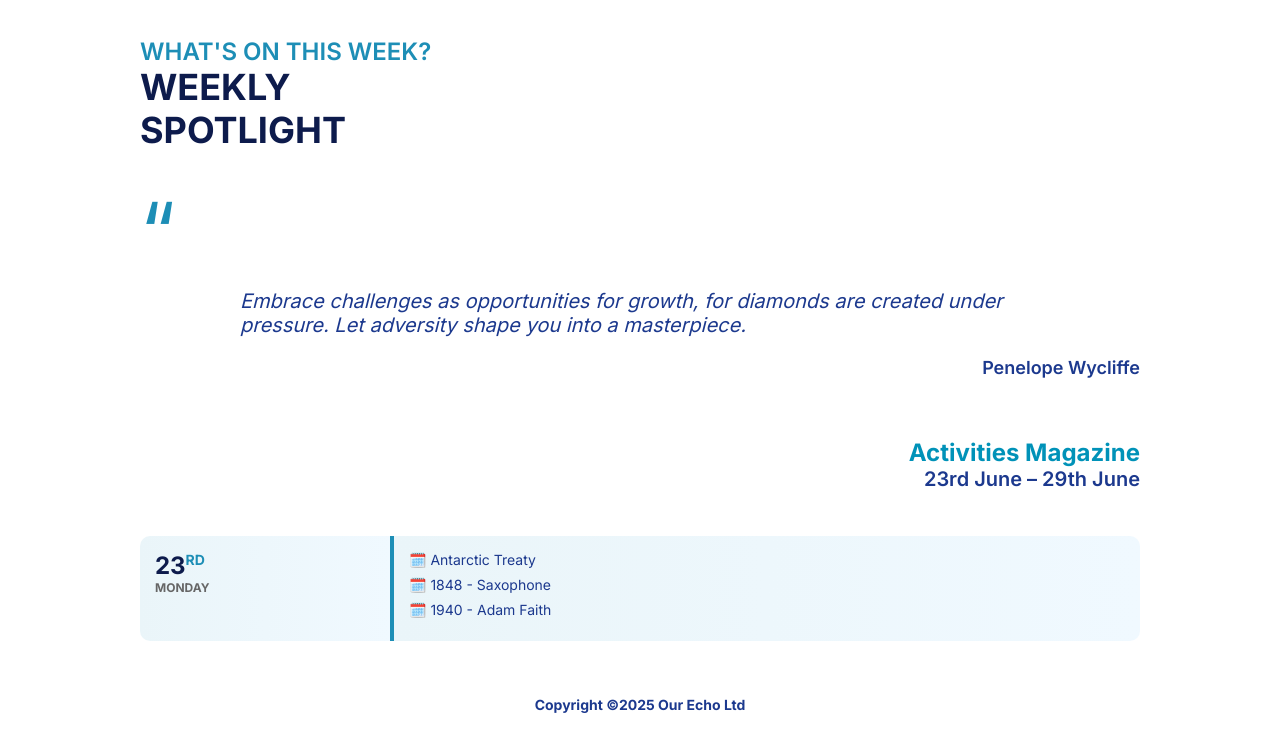
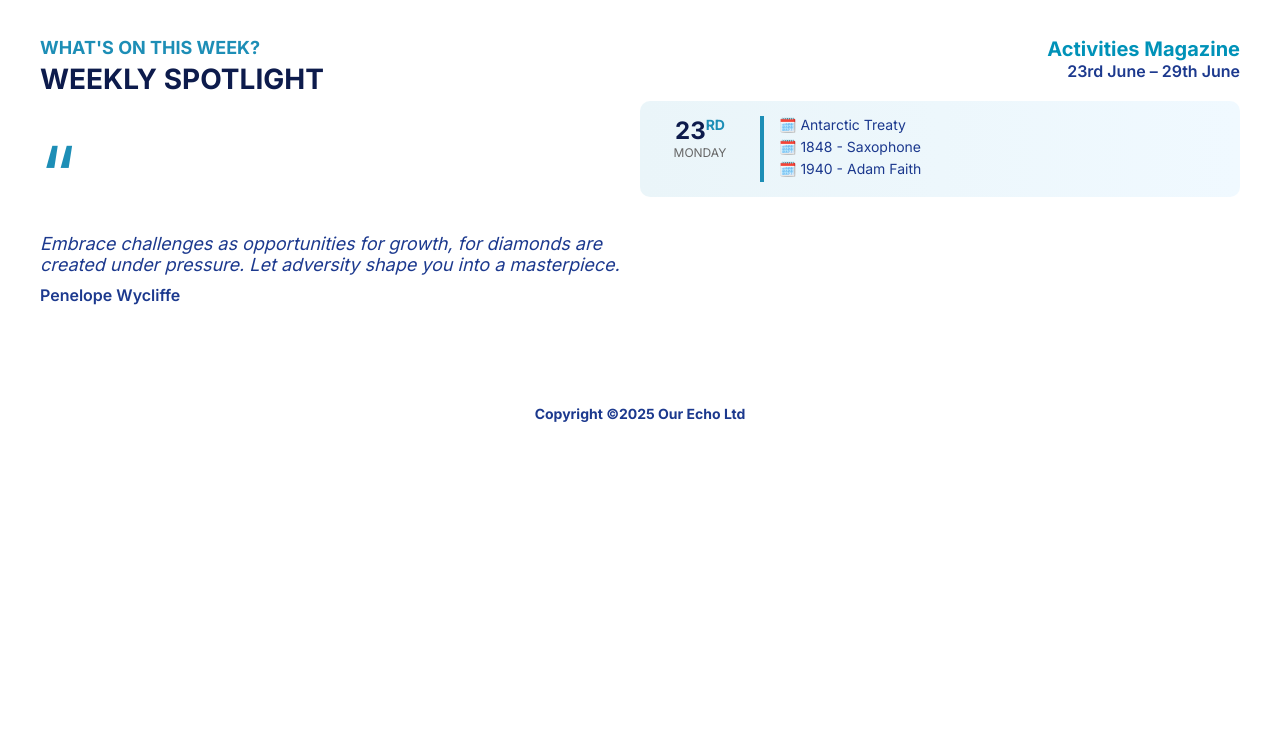
Before and after one commit to Abdul-wahabawan/66-6-2025, a plain HTML site: page index.html in a window 1280 px wide. Shown: the part 140-892 px from the top of the page. After the commit the page ends 800 px from the top, so only its background shows below. Drawn offline with Linux system fonts and the light colour scheme.

Commit message:
Update index.html

```diff
--- a/index.html
+++ b/index.html
@@ -19,10 +19,18 @@
       padding: 20px;
     }
     .container {
-      max-width: 1000px;
+      max-width: 1200px;
       margin: 0 auto;
+      display: flex;
+      flex-wrap: wrap;
+      justify-content: space-between;
+    }
+    .left-column, .right-column {
+      flex: 1;
+      min-width: 300px;
     }
     .header, .footer {
+      width: 100%;
       text-align: center;
       margin-bottom: 40px;
     }
@@ -36,13 +44,14 @@
     }
     .spotlight-title {
       color: #1d8eb6;
-      font-size: 24px;
-      font-weight: 600;
+      font-size: 18px;
+      font-weight: 700;
     }
     .spotlight-subtitle {
-      font-size: 36px;
+      font-size: 28px;
       color: #0D1B4C;
       font-weight: 700;
+      margin-top: 5px;
       line-height: 1.2;
     }
     .quote-icon {
@@ -51,48 +60,42 @@
       margin: 30px 0 10px;
     }
     .quote-text {
-      font-size: 20px;
+      font-size: 18px;
       font-style: italic;
       font-weight: 500;
       color: #1C398E;
-      margin: 0 10%;
-      text-align: left;
+      margin: 0 0 10px;
     }
     .quote-author {
-      margin-top: 20px;
-      text-align: right;
-      font-size: 18px;
+      margin-top: 10px;
+      font-size: 16px;
       font-weight: 600;
+      color: #1C398E;
     }
     .activities-title {
       text-align: right;
       color: #0092b8;
-      font-size: 24px;
+      font-size: 20px;
       font-weight: 700;
     }
     .activities-date {
       text-align: right;
       color: #1C398E;
-      font-size: 20px;
+      font-size: 16px;
       font-weight: 600;
-      margin-bottom: 30px;
+      margin-bottom: 20px;
     }
-    table {
-      width: 100%;
-      border-collapse: separate;
-      border-spacing: 0 15px;
-    }
-    td {
-      vertical-align: top;
+    .day-card {
+      display: flex;
+      background: linear-gradient(to right, #EAF5F9, #F0F9FF);
+      border-radius: 10px;
+      margin-bottom: 15px;
       padding: 15px;
     }
     .day-col {
-      width: 25%;
-      background: linear-gradient(to right, #EAF5F9, #F0F9FF);
-      font-weight: 700;
-      color: #0D1B4C;
-      border-top-left-radius: 10px;
-      border-bottom-left-radius: 10px;
+      width: 90px;
+      text-align: center;
+      margin-right: 15px;
     }
     .day-number {
       font-size: 24px;
@@ -110,13 +113,12 @@
       text-transform: uppercase;
     }
     .events-col {
-      background: linear-gradient(to right, #EAF5F9, #F0F9FF);
+      flex: 1;
       border-left: 4px solid #1d8eb6;
-      border-top-right-radius: 10px;
-      border-bottom-right-radius: 10px;
+      padding-left: 15px;
     }
     .event-item {
-      margin-bottom: 8px;
+      margin-bottom: 5px;
       font-size: 14px;
       color: #1C398E;
     }
@@ -133,32 +135,37 @@
       <img src="https://abdul-wahabawan.github.io/55-13-2025-Final/assets/newLogo.png" class="logo" alt="Our Echo Logo">
     </div>
 
+    <div class="left-column">
       <div class="spotlight-section">
         <div class="spotlight-title">WHAT'S ON THIS WEEK?</div>
-      <div class="spotlight-subtitle">WEEKLY<br>SPOTLIGHT</div>
+        <div class="spotlight-subtitle">WEEKLY SPOTLIGHT</div>
         <div class="quote-icon">&ldquo;</div>
         <div class="quote-text">
           Embrace challenges as opportunities for growth, for diamonds are created under pressure. Let adversity shape you into a masterpiece.
         </div>
         <div class="quote-author">Penelope Wycliffe</div>
       </div>
+    </div>
 
+    <div class="right-column">
       <div class="activities-title">Activities Magazine</div>
       <div class="activities-date">23rd June – 29th June</div>
 
-    <table>
-      <tr>
-        <td class="day-col">
+      <div class="day-card">
+        <div class="day-col">
           <div class="day-number">23<sup class="day-suffix">RD</sup></div>
           <div class="day-name">Monday</div>
-        </td>
-        <td class="events-col">
+        </div>
+        <div class="events-col">
           <div class="event-item">🗓️ Antarctic Treaty</div>
           <div class="event-item">🗓️ 1848 - Saxophone</div>
           <div class="event-item">🗓️ 1940 - Adam Faith</div>
-        </td>
-      </tr>
-    </table>
+        </div>
+      </div>
+
+      <!-- Repeat .day-card blocks for each day -->
+
+    </div>
 
     <div class="footer">
       Copyright &copy;2025 Our Echo Ltd
```
Lines whose indentation alone changed are shown as unchanged.
